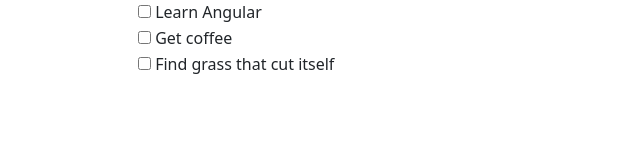
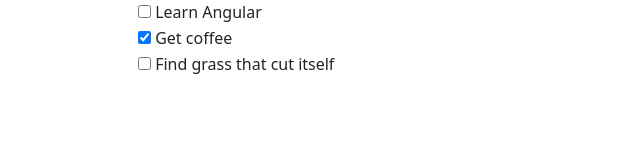
Before and after one commit to Yapoinc/AngularWishList, an Angular app in the folder wishlist/: page / in a window 1280 px wide. Shown: the top 160 px of the page, without its empty margins (0-640 px from the left). Built offline with nearby package versions, Linux system fonts and the light colour scheme.

Commit message:
Binding Data to Properties and Attributes

```diff
--- a/wishlist/src/app/app.component.html
+++ b/wishlist/src/app/app.component.html
@@ -1,46 +1,19 @@
-<!-- Option 1 -->
-<!-- <div class="container">
-  <div *ngIf="!items.length">There is no wishes to display !</div>
-  <div>
-    <ul *ngIf="items.length" class="wish_list">
-      <li *ngFor="let item of items">
-        <div class="form-check">
-          <label class="form-check-label">
-            <input type="checkbox" class="checkbox" /> {{ item.wishText }}
-          </label>
-        </div>
-      </li>
-    </ul>
-  </div>
-</div> -->
-
-<!-- Option 2 -->
-<!-- <div class="container">
-  <div *ngIf="!items.length; then noItems; else showItems"></div>
-  <ng-template #noItems> There is no wishes to display ! </ng-template>
-  <ng-template #showItems>
-    <ul *ngIf="items.length" class="wish_list">
-      <li *ngFor="let item of items">
-        <div class="form-check">
-          <label class="form-check-label">
-            <input type="checkbox" class="checkbox" /> {{ item.wishText }}
-          </label>
-        </div>
-      </li>
-    </ul>
-  </ng-template>
-</div> -->
-
-
-<!-- Option 3 -->
 <div class="container">
   <div *ngIf="!items.length;  else showItems">There is no wishes to display !</div>
   <ng-template #showItems>
     <ul *ngIf="items.length" class="wish_list">
-      <li *ngFor="let item of items">
+      <li *ngFor="let item of items; index as ii">
         <div class="form-check">
           <label class="form-check-label">
-            <input type="checkbox" class="checkbox" /> {{ item.wishText }}
+            <input
+            type="checkbox"
+             class="checkbox"
+             attr.id="asdasdasd-{{ii}}"
+             attr.data-index="{{ii}}"
+             [attr.data-item-index]="ii"
+             [checked]="item.isComplete"
+              />
+             {{ item.wishText }}
           </label>
         </div>
       </li>
```
